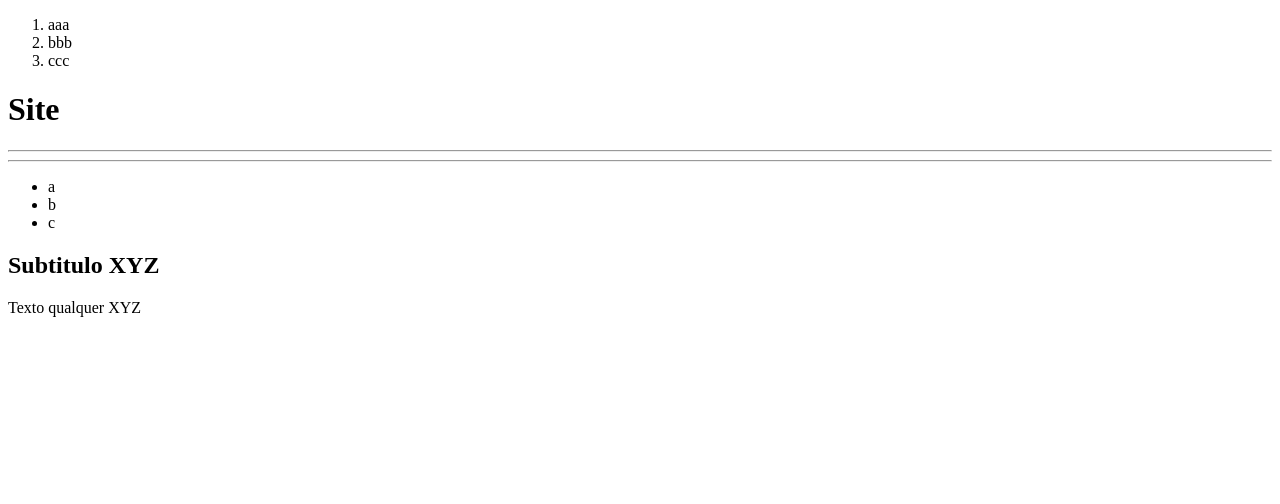
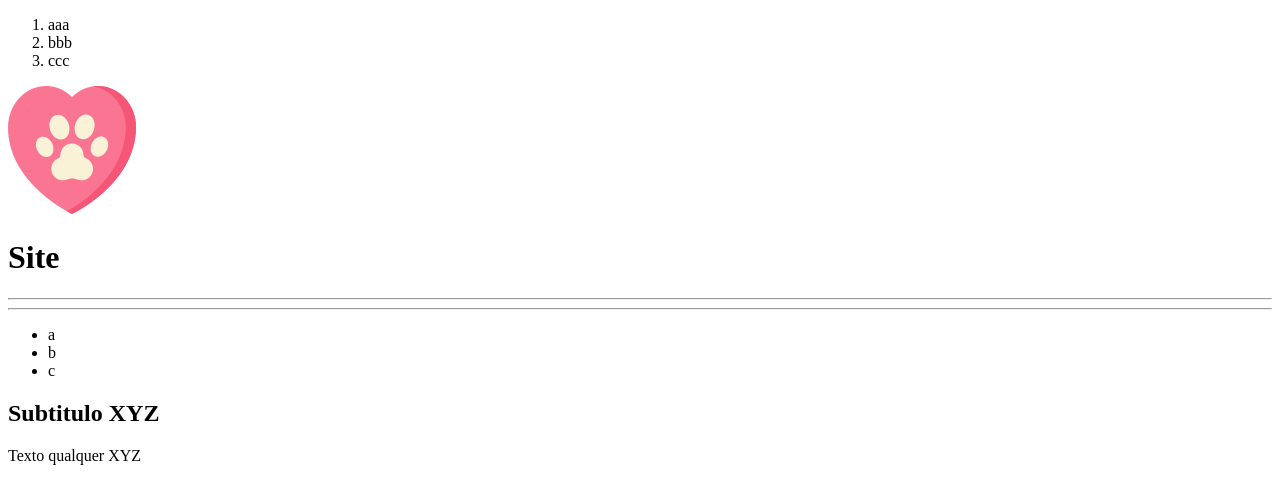
Before and after one commit to bsantostiago/teste-repo-2025, a plain HTML site: page index.html in a window 1280 px wide. Drawn offline with Linux system fonts and the light colour scheme.

Commit message:
Reapply "adiciona logotipo"
This reverts commit 96973a90c62c411c5ca3ee1f36266094676bbafb.

```diff
--- a/index.html
+++ b/index.html
@@ -12,6 +12,9 @@
         <li>bbb</li>
         <li>ccc</li>
     </ol>
+
+    <img src="img/logo.png" alt="">
+
     <h1>Site</h1>
 
     <hr>
```
Also changed, not shown: img/logo.png (added).
